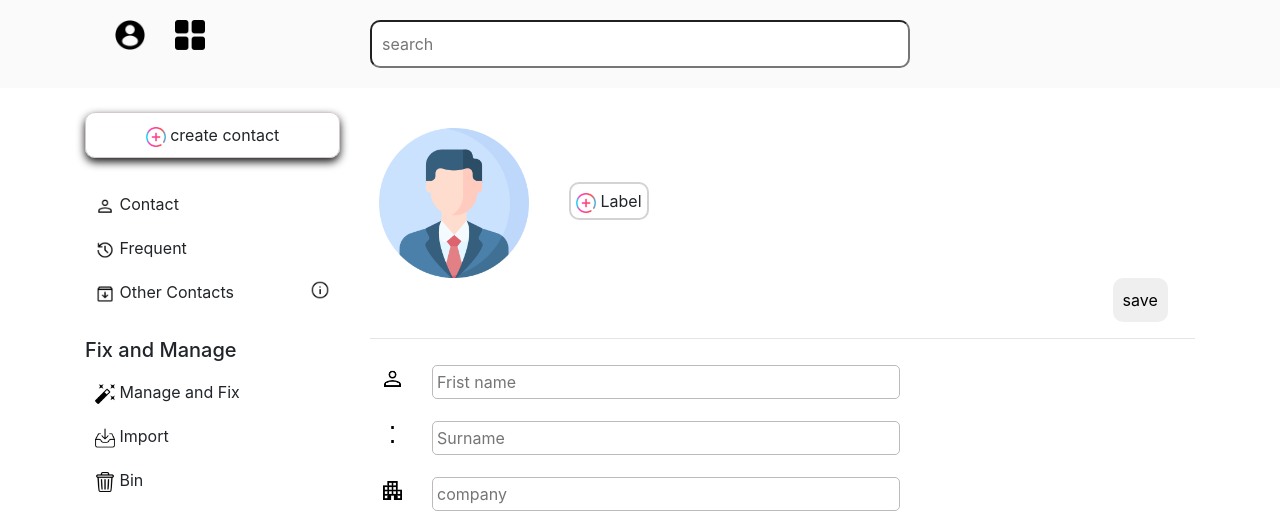
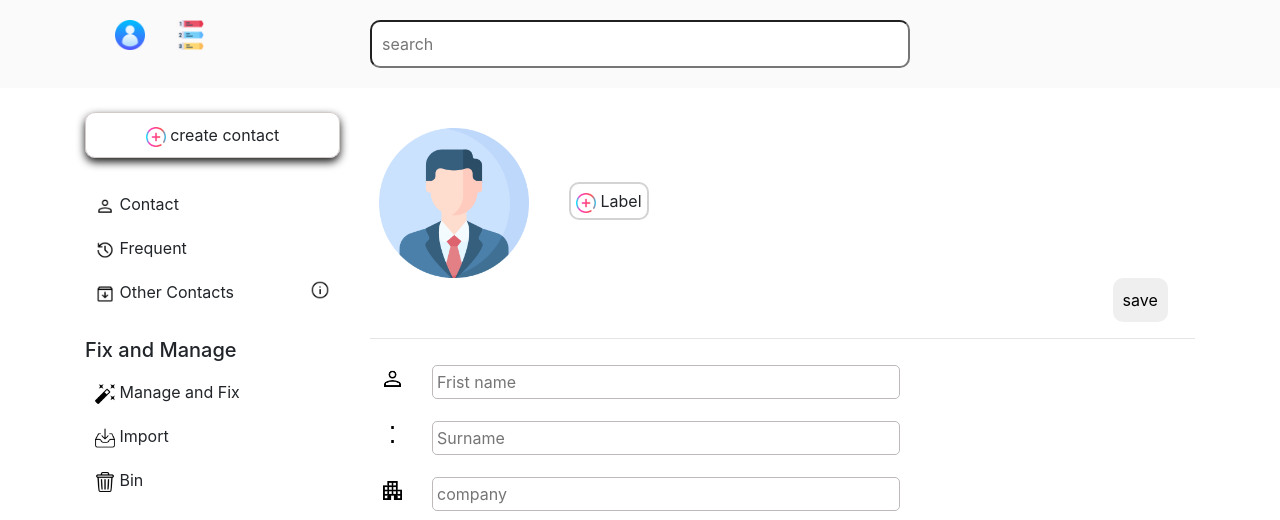
Before and after one commit to Rao-project/Contact-list_0.2.0, a website: page pro.html in a window 1280 px wide. Shown: the top 520 px of the page. Drawn offline with nearby package versions, Linux system fonts and the light colour scheme.

Commit message:
profile changes
ok

```diff
--- a/pro.html
+++ b/pro.html
@@ -4,6 +4,7 @@
     <meta charset="utf-8">
   <meta name="viewport" content="width=device-width, initial-scale=1">
   <link rel="stylesheet" href="https://cdn.jsdelivr.net/npm/bootstrap@4.6.2/dist/css/bootstrap.min.css">
+  <link rel="icon" type="image/x-icon" href="image/user.png">
   <script src="https://cdn.jsdelivr.net/npm/jquery@3.6.4/dist/jquery.slim.min.js"></script>
   <script src="https://cdn.jsdelivr.net/npm/popper.js@1.16.1/dist/umd/popper.min.js"></script>
   <script src="https://cdn.jsdelivr.net/npm/bootstrap@4.6.2/dist/js/bootstrap.bundle.min.js"></script>
@@ -17,8 +18,8 @@
         <div class="container">
             <div class="row">
                 <div class="col-md-3" id="column">
-        <img src="image/24.png" id="img1" alt="icon">
-        <img src="image/14.png" id="img2" alt="icon"> </div>
+        <img src="image/user.png" id="img1" alt="icon">
+        <img src="image/list.png" id="img2" alt="icon"> </div>
         <div class="col-sm-6" >
       <input type="text" alt="search" id="inp" placeholder="search">
 
```
